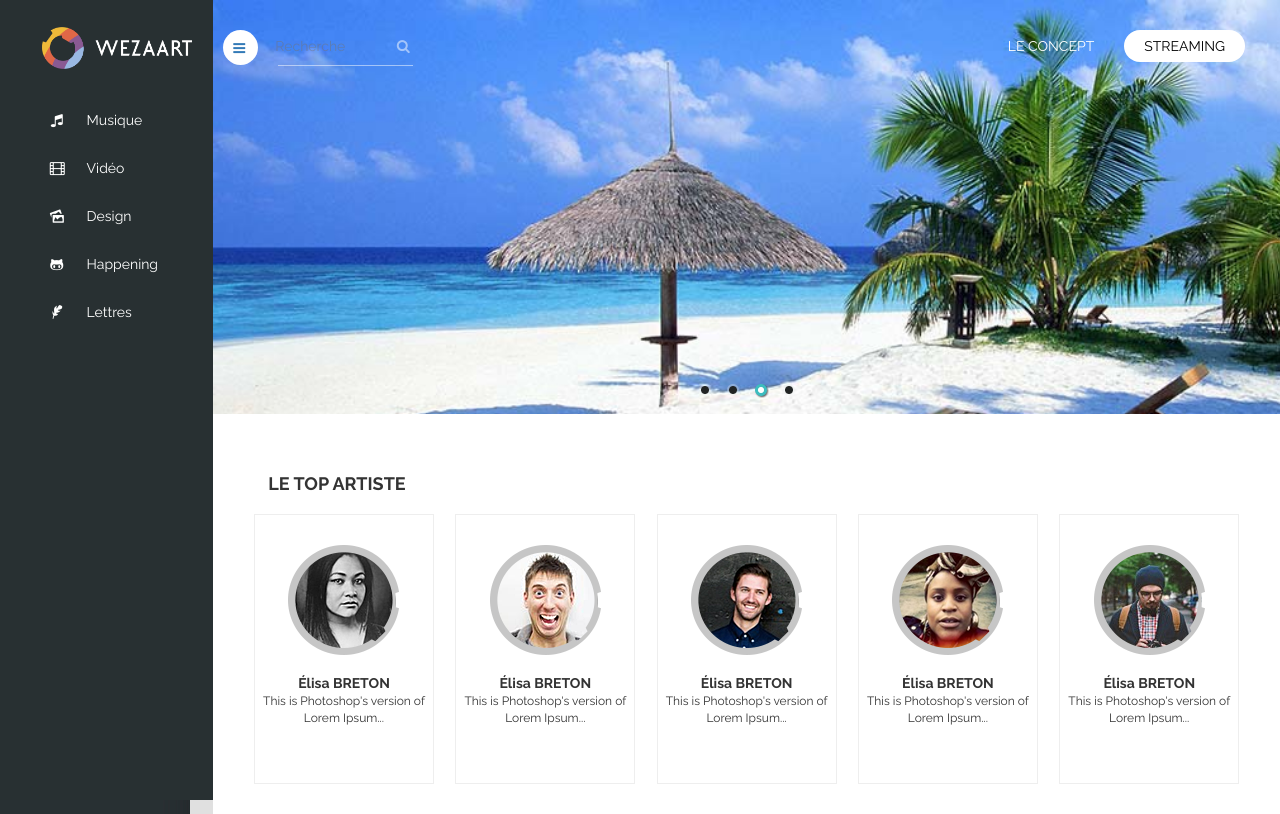
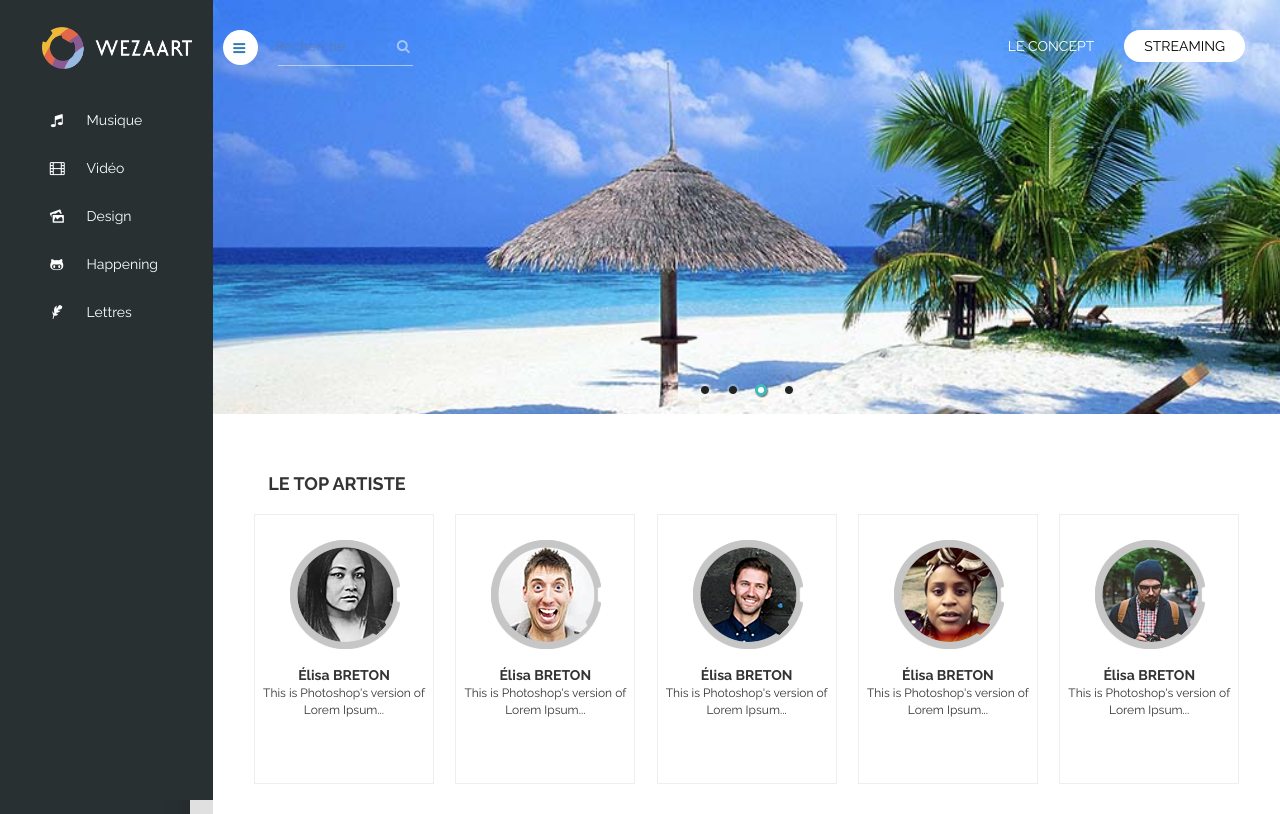
Before and after one commit to Atil41/Wezaart, a PHP site: page / in a window 1280 px wide. Run offline with PHP 8.4, Linux system fonts and the light colour scheme; some libraries are stand-ins or nearby versions.

Commit message:
[update] CSS separation contour et image artiste

```diff
--- a/css/screen.css
+++ b/css/screen.css
@@ -281,25 +281,38 @@
   height: 270px;
   text-align: center;
   margin: auto;
+  position: relative;
 }
-/* line 190, ../sass/screen.scss */
-section#content #topartiste .wrapper .artiste span {
+/* line 192, ../sass/screen.scss */
+section#content #topartiste .wrapper .artiste a:before {
+  content: '';
+  position: absolute;
+  top: 25px;
+  left: 35px;
+  height: 110px;
+  width: 110px;
+  background-image: url(../images/contour.png);
+  background-size: contain;
+  background-repeat: no-repeat;
+}
+/* line 205, ../sass/screen.scss */
+section#content #topartiste .wrapper span {
   display: inline-block;
   font-size: 12px;
 }
-/* line 194, ../sass/screen.scss */
-section#content #topartiste .wrapper .artiste .name {
+/* line 209, ../sass/screen.scss */
+section#content #topartiste .wrapper .name {
   display: block;
   margin-top: 18px;
 }
-/* line 198, ../sass/screen.scss */
-section#content #topartiste .wrapper .artiste .name span {
+/* line 213, ../sass/screen.scss */
+section#content #topartiste .wrapper .name span {
   display: inline-block;
   font-size: 14px;
   font-weight: bold;
   color: #333;
 }
-/* line 203, ../sass/screen.scss */
-section#content #topartiste .wrapper .artiste .name span > span {
+/* line 218, ../sass/screen.scss */
+section#content #topartiste .wrapper .name span > span {
   text-transform: uppercase;
 }
--- a/index.html
+++ b/index.html
@@ -41,7 +41,7 @@
         <!--/Slider-->
     </head>
     <body>
-        <header id='head' class="col-md-2">
+        <header id='head' class="col-s-6 col-md-2">
             <div id="sidebar">
                 <div id="logo"><a href="#"><img src="images/logo wezaart blanc.png" alt="logo"/></a></div>
                 <div id="nav">
--- a/js/custom.js
+++ b/js/custom.js
@@ -63,6 +63,5 @@
         $('#content').toggleClass("navhide");
         $('#content').toggleClass("col-md-10").toggleClass("col-md-12");
         ScaleSlider();
-
     });
 });
--- a/sass/screen.scss
+++ b/sass/screen.scss
@@ -187,6 +187,21 @@
                 height: 270px;
                 text-align: center;
                 margin: auto;
+                position:relative;
+                a{
+                    &:before {
+                        content: '';
+                        position: absolute;
+                        top: 25px;
+                        left: 35px;
+                        height: 110px;
+                        width: 110px;
+                        background-image: url(../images/contour.png);
+                        background-size: contain;
+                        background-repeat: no-repeat;
+                    }
+                }
+            }
             span{
                 display: inline-block;
                 font-size:12px;
@@ -207,5 +222,5 @@
             }
         }
     }
+
 }
-}
```
Also changed, not shown: images/artiste1.png, images/artiste2.png, images/artiste3.png, images/artiste4.png, images/artiste5.png, images/contour.png (added). Lines whose indentation alone changed are shown as unchanged.
